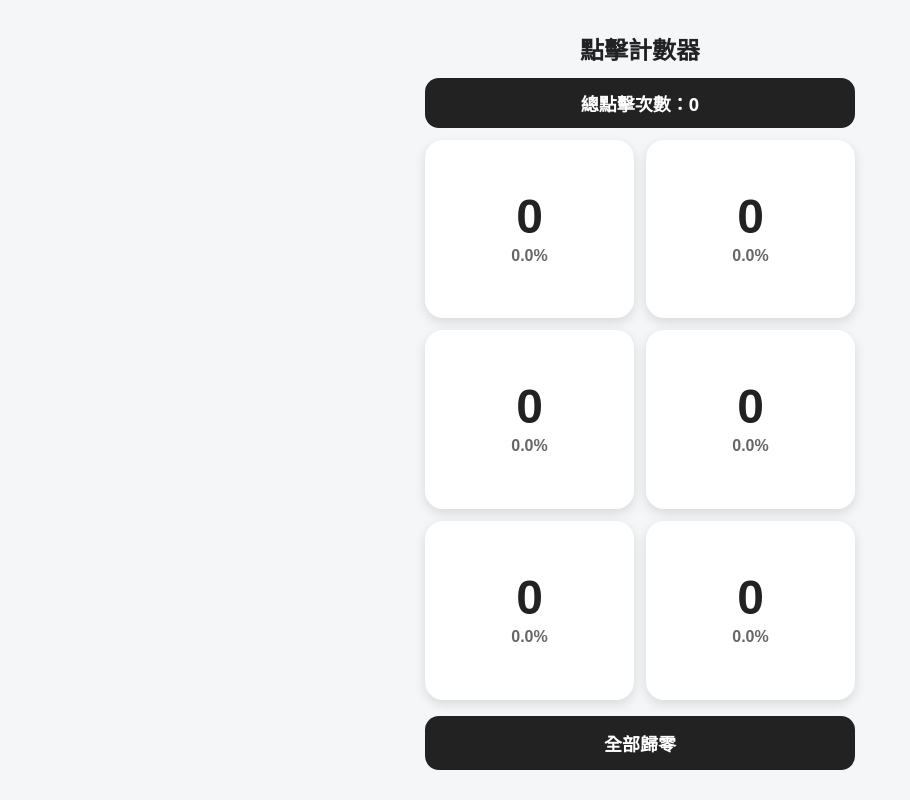
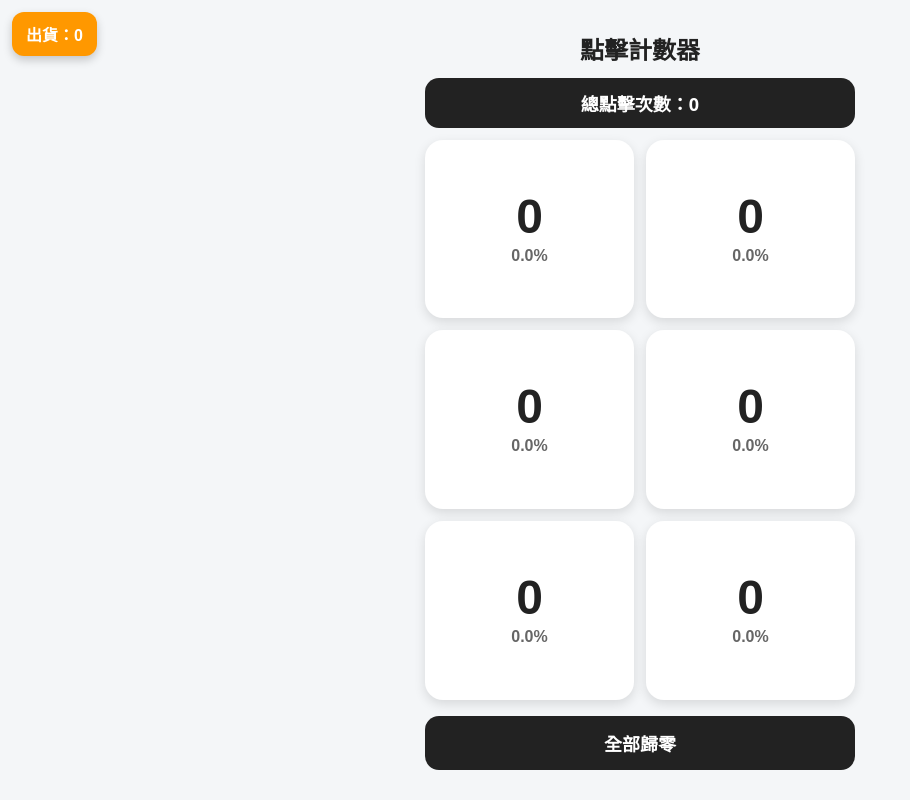
Before and after one commit to Zeke9527/ball, a plain HTML site: page index.html in a window 1280 px wide. Both pictures are taken after a click on the button "全部歸零". Shown: the whole page, without its empty margins (0-910 px from the left). Drawn offline with Linux system fonts and the light colour scheme.

Commit message:
Update index.html

```diff
--- a/index.html
+++ b/index.html
@@ -27,6 +27,25 @@
     .app {
       width: 100%;
       max-width: 430px;
+    }
+
+    .ship-box {
+      position: fixed;
+      top: 12px;
+      left: 12px;
+      border: none;
+      background: #ff9800;
+      color: #fff;
+      padding: 10px 14px;
+      border-radius: 12px;
+      font-size: 16px;
+      font-weight: 700;
+      box-shadow: 0 4px 10px rgba(0, 0, 0, 0.2);
+      cursor: pointer;
+    }
+
+    .ship-box:active {
+      transform: scale(0.95);
     }
 
     h1 {
@@ -110,6 +129,10 @@
 </head>
 
 <body>
+  <button class="ship-box" type="button">
+    出貨：<span id="shipCount">0</span>
+  </button>
+
   <main class="app">
     <h1>點擊計數器</h1>
 
@@ -156,12 +179,16 @@
     const cells = document.querySelectorAll(".cell");
     const resetButton = document.querySelector(".reset");
     const totalCountText = document.querySelector("#totalCount");
+    const shipButton = document.querySelector(".ship-box");
+    const shipCountText = document.querySelector("#shipCount");
 
     const counts = Array(cells.length).fill(0);
     let totalCount = 0;
+    let shipCount = 0;
 
     function updateDisplay() {
       totalCountText.textContent = totalCount;
+      shipCountText.textContent = shipCount;
 
       cells.forEach((cell, index) => {
         const countText = cell.querySelector(".count");
@@ -184,9 +211,15 @@
       });
     });
 
+    shipButton.addEventListener("click", () => {
+      shipCount += 1;
+      updateDisplay();
+    });
+
     resetButton.addEventListener("click", () => {
       counts.fill(0);
       totalCount = 0;
+      shipCount = 0;
       updateDisplay();
     });
   </script>
```
